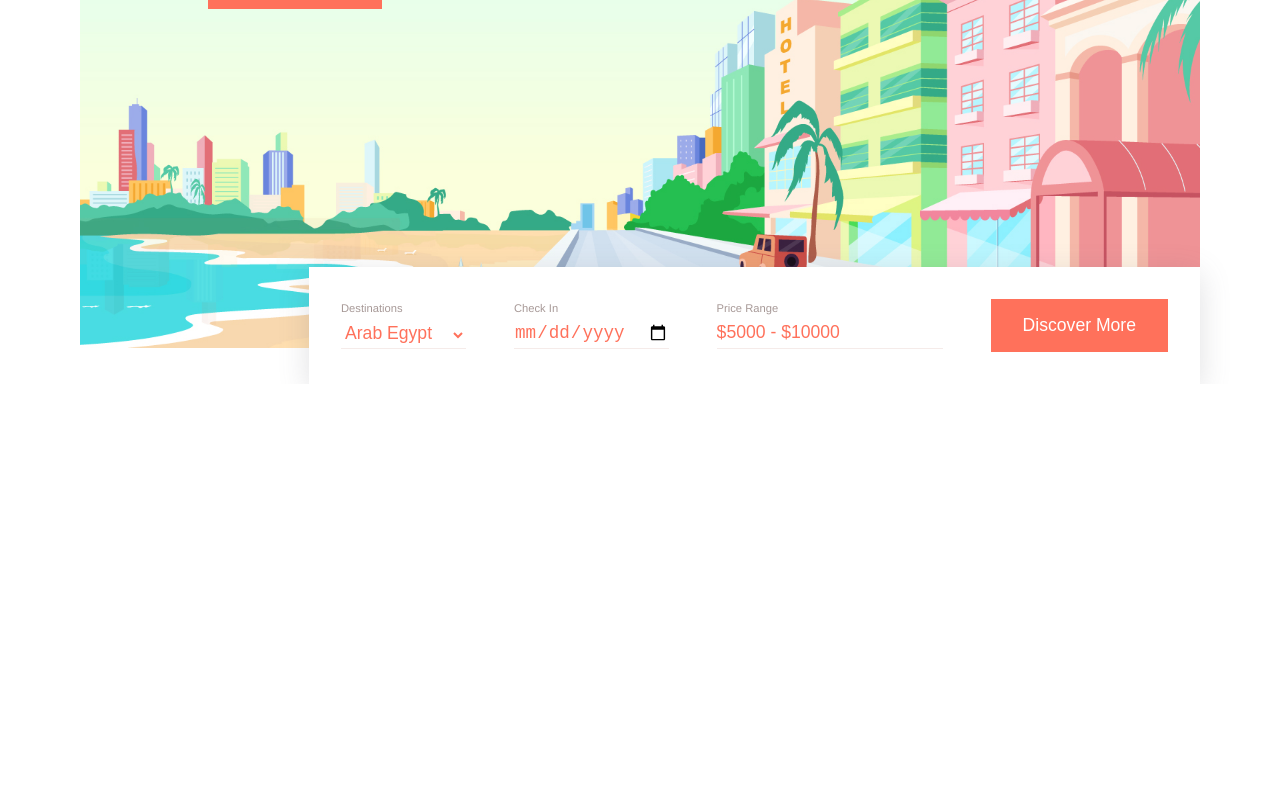
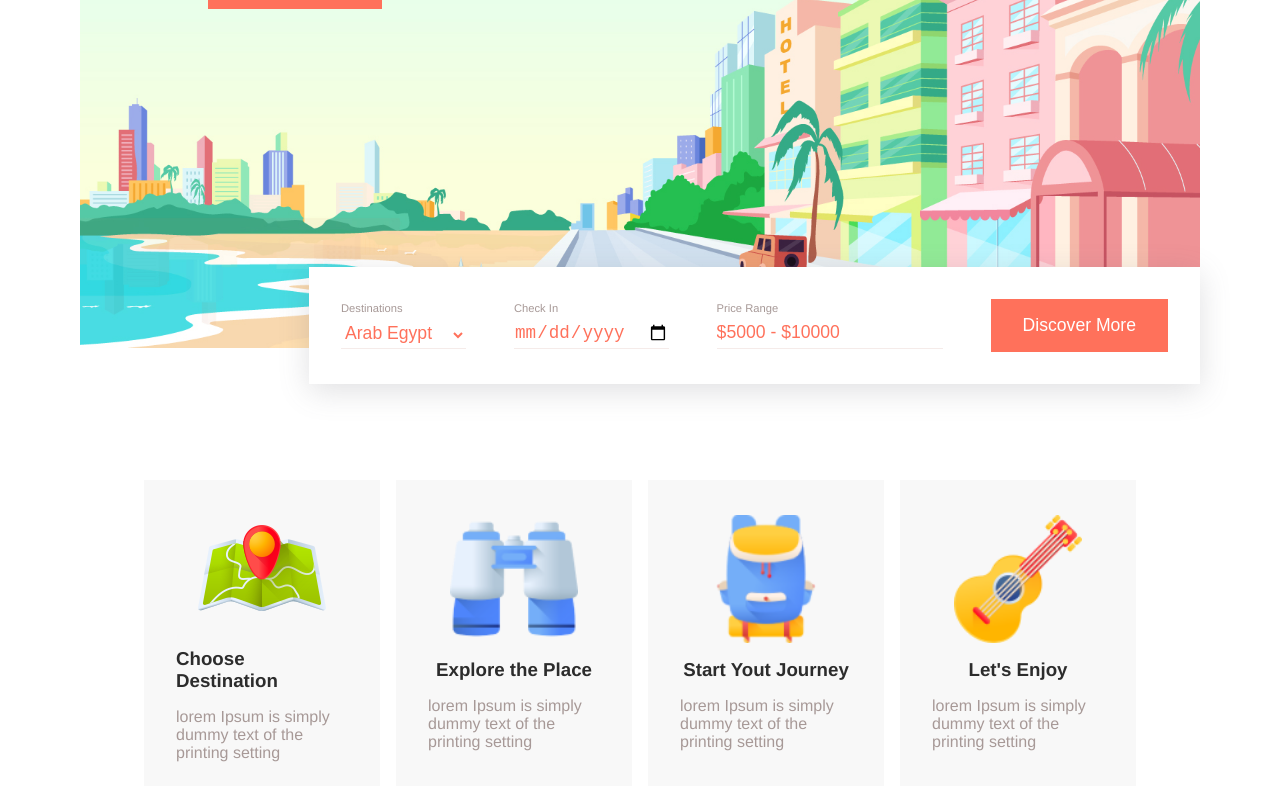
Before and after one commit to rezaGhoreyshiWeb/travel-agency, a React (Vite) app: page / in a window 1280 px wide. Shown: the part 485-1285 px from the top of the page. Before the commit the page ends 869 px from the top, so only its background shows below. Built offline with nearby package versions, Linux system fonts and the light colour scheme.

Commit message:
Services component

```diff
--- a/src/App.jsx
+++ b/src/App.jsx
@@ -1,5 +1,6 @@
 import Home from "./components/Home";
 import Navbar from "./components/Navbar";
+import Services from "./components/Services";
 
 function App() {
   return (
@@ -7,6 +8,7 @@ function App() {
       <div>
         <Navbar />
         <Home />
+        <Services/>
       </div>
     </>
   );
--- /dev/null
+++ b/src/components/Services.jsx
@@ -0,0 +1,78 @@
+import { styled } from "styled-components";
+import servece1 from "../assets/service1.png";
+import servece2 from "../assets/service2.png";
+import servece3 from "../assets/service3.png";
+import servece4 from "../assets/service4.png";
+
+export default function Services() {
+  const data = [
+    {
+      image: servece1,
+      title: "Choose Destination",
+      description: "lorem Ipsum is simply dummy text of the printing setting",
+    },
+    {
+      image: servece2,
+      title: "Explore the Place",
+      description: "lorem Ipsum is simply dummy text of the printing setting",
+    },
+    {
+      image: servece3,
+      title: "Start Yout Journey",
+      description: "lorem Ipsum is simply dummy text of the printing setting",
+    },
+    {
+      image: servece4,
+      title: "Let's Enjoy",
+      description: "lorem Ipsum is simply dummy text of the printing setting",
+    },
+  ];
+  return (
+    <Section id="services">
+      <div className="services">
+        {data.map(({ image, title, description }) => {
+          return (
+            <div className="service" key={title}>
+              <img src={image} alt="service" />
+              <h3>{title}</h3>
+              <p>{description}</p>
+            </div>
+          );
+        })}
+      </div>
+    </Section>
+  );
+}
+
+const Section = styled.section`
+  margin: 8rem 4rem;
+  .services {
+    display: grid;
+    grid-template-columns: repeat(4, 1fr);
+    gap: 1rem;
+    .service {
+      padding: 1.5rem 2rem;
+      background-color: var(--card-grey);
+      display: flex;
+      flex-direction: column;
+      justify-content: center;
+      align-items: center;
+      gap: 1rem;
+      h3 {
+        color: var(--primary-text);
+      }
+      p {
+        color: var(--secondary-text);
+      }
+      img {
+        height: 128px;
+        width: 128px;
+      }
+      transition: var(--default-transition);
+      &:hover {
+        box-shadow: rgba(100, 100, 111, 0.2) 0px 7px 29px 0px;
+        background-color: white;
+      }
+    }
+  }
+`;
```
